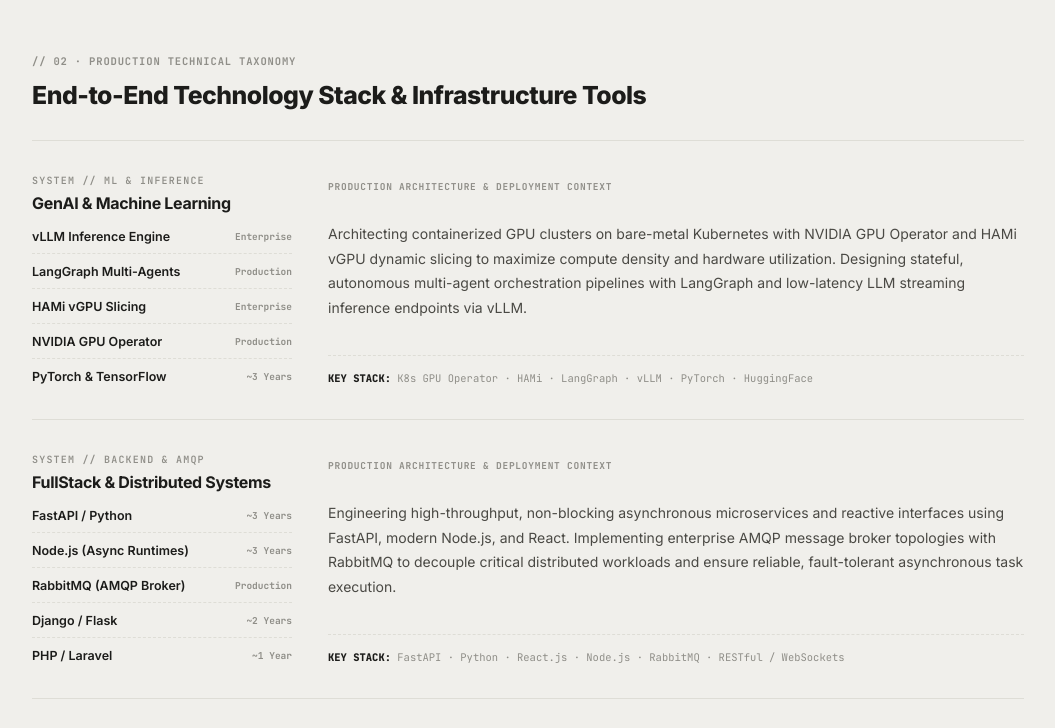
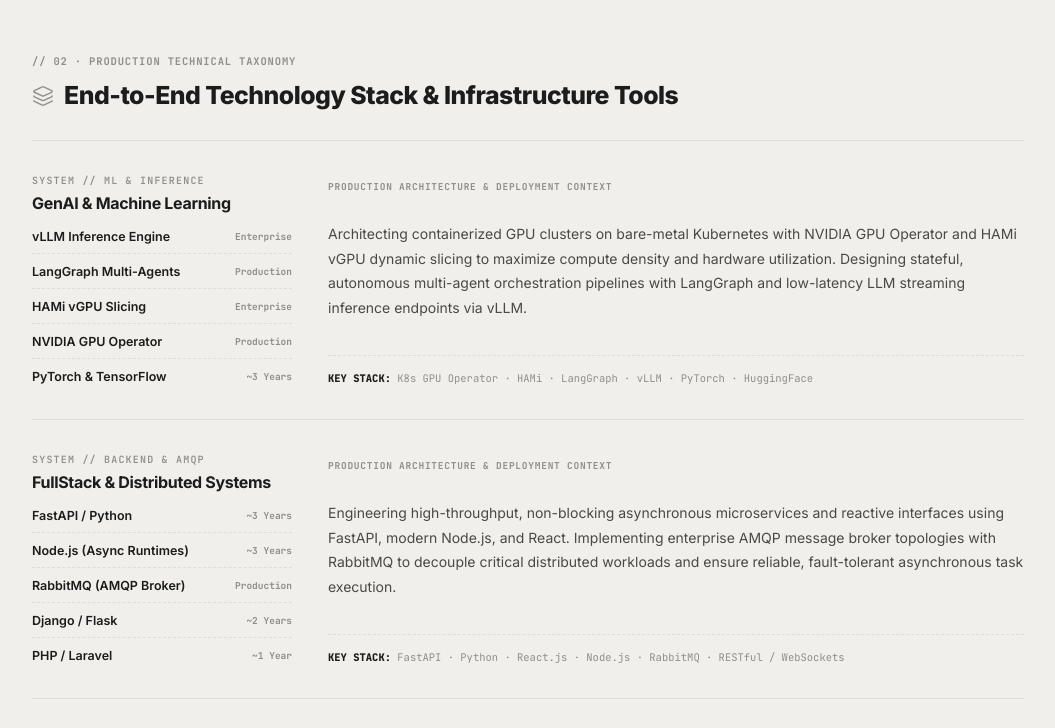
Before and after one commit to AlexTrinityBlock/dev-artisan-journal, an Astro site: page / in a window 1280 px wide. Shown: the part 2958-3686 px from the top of the page, without its empty margins (112-1167 px from the left). Built offline with nearby package versions, Linux system fonts and the light colour scheme; Astro itself is replaced by a stand-in of ours.

Commit message:
feat(ui): add Lucide glyphs to skills and experience section heads
Inlines the lucide:layers and lucide:route icons from Iconify ahead of the section 02 and 03 titles, tinted with the existing --mono-muted token and matched to the 1.5px stroke convention already used on the site.

```diff
--- a/src/views/HomeView.astro
+++ b/src/views/HomeView.astro
@@ -138,7 +138,10 @@
     <section class="section-block">
       <div class="section-head">
         <span class="head-tag">{data.sections.skills.tag}</span>
-        <h2 class="head-title">{data.sections.skills.title}</h2>
+        <h2 class="head-title head-title-icon">
+          <svg class="head-icon" viewBox="0 0 24 24" fill="none" stroke="currentColor" stroke-width="1.5" stroke-linecap="round" stroke-linejoin="round" aria-hidden="true"><path d="M12.83 2.18a2 2 0 0 0-1.66 0L2.6 6.08a1 1 0 0 0 0 1.83l8.58 3.91a2 2 0 0 0 1.66 0l8.58-3.9a1 1 0 0 0 0-1.83z"/><path d="M2 12a1 1 0 0 0 .58.91l8.6 3.91a2 2 0 0 0 1.65 0l8.58-3.9A1 1 0 0 0 22 12"/><path d="M2 17a1 1 0 0 0 .58.91l8.6 3.91a2 2 0 0 0 1.65 0l8.58-3.9A1 1 0 0 0 22 17"/></svg>
+          <span>{data.sections.skills.title}</span>
+        </h2>
       </div>
 
       <div class="skills-category-list">
@@ -183,7 +186,10 @@
     <section class="section-block">
       <div class="section-head">
         <span class="head-tag">{data.sections.timeline.tag}</span>
-        <h2 class="head-title">{data.sections.timeline.title}</h2>
+        <h2 class="head-title head-title-icon">
+          <svg class="head-icon" viewBox="0 0 24 24" fill="none" stroke="currentColor" stroke-width="1.5" stroke-linecap="round" stroke-linejoin="round" aria-hidden="true"><circle cx="6" cy="19" r="3"/><path d="M9 19h8.5a3.5 3.5 0 0 0 0-7h-11a3.5 3.5 0 0 1 0-7H15"/><circle cx="18" cy="5" r="3"/></svg>
+          <span>{data.sections.timeline.title}</span>
+        </h2>
       </div>
 
       <div class="timeline-list">
@@ -557,6 +563,20 @@
     letter-spacing: -0.02em;
     color: var(--mono-ink);
     margin: 0 0 6px 0;
+  }
+
+  /* Lucide glyph rail for section heads that carry one. */
+  .head-title-icon {
+    display: flex;
+    align-items: center;
+    gap: 10px;
+  }
+
+  .head-icon {
+    width: 22px;
+    height: 22px;
+    flex: none;
+    color: var(--mono-muted);
   }
 
   .head-desc {
```
